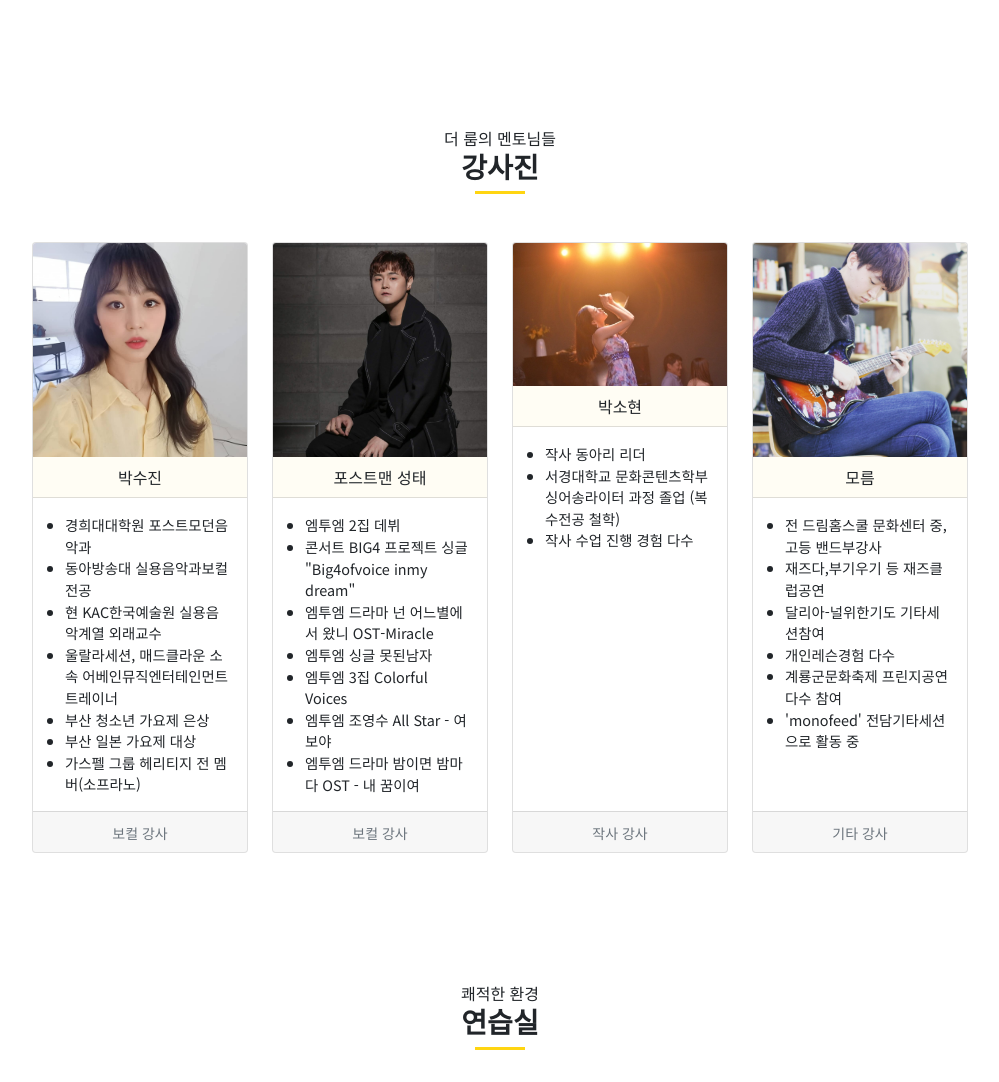
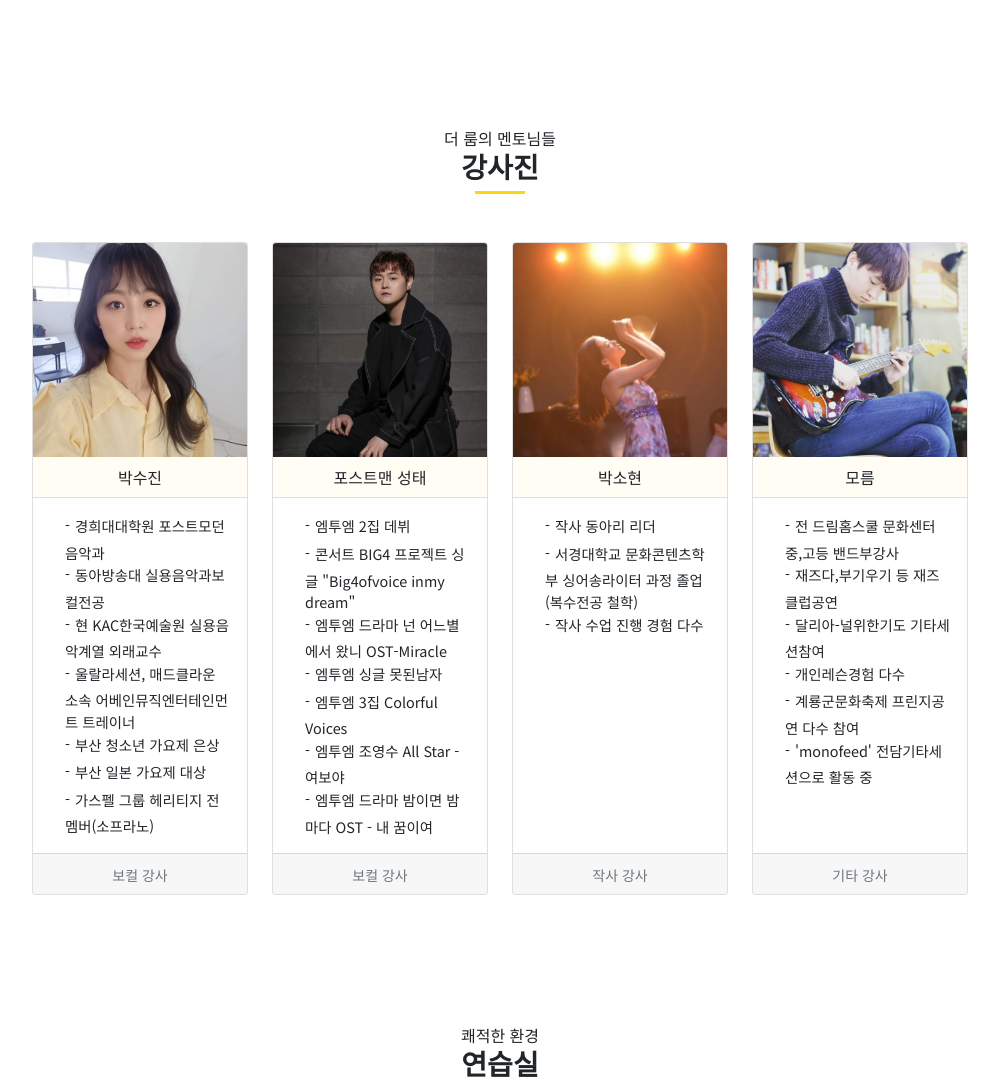
Before and after one commit to PPakSang/TheRoom, a Django app: page / in a window 1280 px wide. Shown: the part 2060-3142 px from the top of the page, without its empty margins (140-1139 px from the left). Run offline with Django 3.2, Linux system fonts and the light colour scheme; data that the repository does not hold is empty; parts of the project's set-up code (start-up, migrations or seed data) failed here and were passed over; some libraries are stand-ins or nearby versions.

Commit message:
멘토 수정 중 미완

```diff
--- a/TheRoom_Web/mimo/settings.py
+++ b/TheRoom_Web/mimo/settings.py
@@ -35,7 +35,7 @@ with open(secret_file) as f:
 SECRET_KEY = secret['SECRET_KEY']
 
 # SECURITY WARNING: don't run with debug turned on in production!
-DEBUG = False
+DEBUG = True
 
 ALLOWED_HOSTS = ['*']
 
--- a/TheRoom_Web/static/style.css
+++ b/TheRoom_Web/static/style.css
@@ -138,12 +138,20 @@ body {
 }
 
 /* 강사진 카드 */
-.card-text {
-  font-size: 0.9rem;
-}
 .card-header {
   background-color: #fffdf4;
 }
+.card-text {
+  font-size: 0.9rem;
+  list-style-type: none;
+}
+.card-text li:before {
+    content: "-";
+    display: inline-block;
+    vertical-align: middle;
+    padding: 0px 5px 6px 0px;
+}
+
 /*신청버튼 floating ver*/
 .enrollbtn {
   max-width: 200px;
```
Also changed, not shown: TheRoom_Web/templates/study/function/lesson_enroll.html (+4 -4 lines), TheRoom_Web/static/img/lesson/1.png (added), TheRoom_Web/static/img/mentor/3.jpg.
